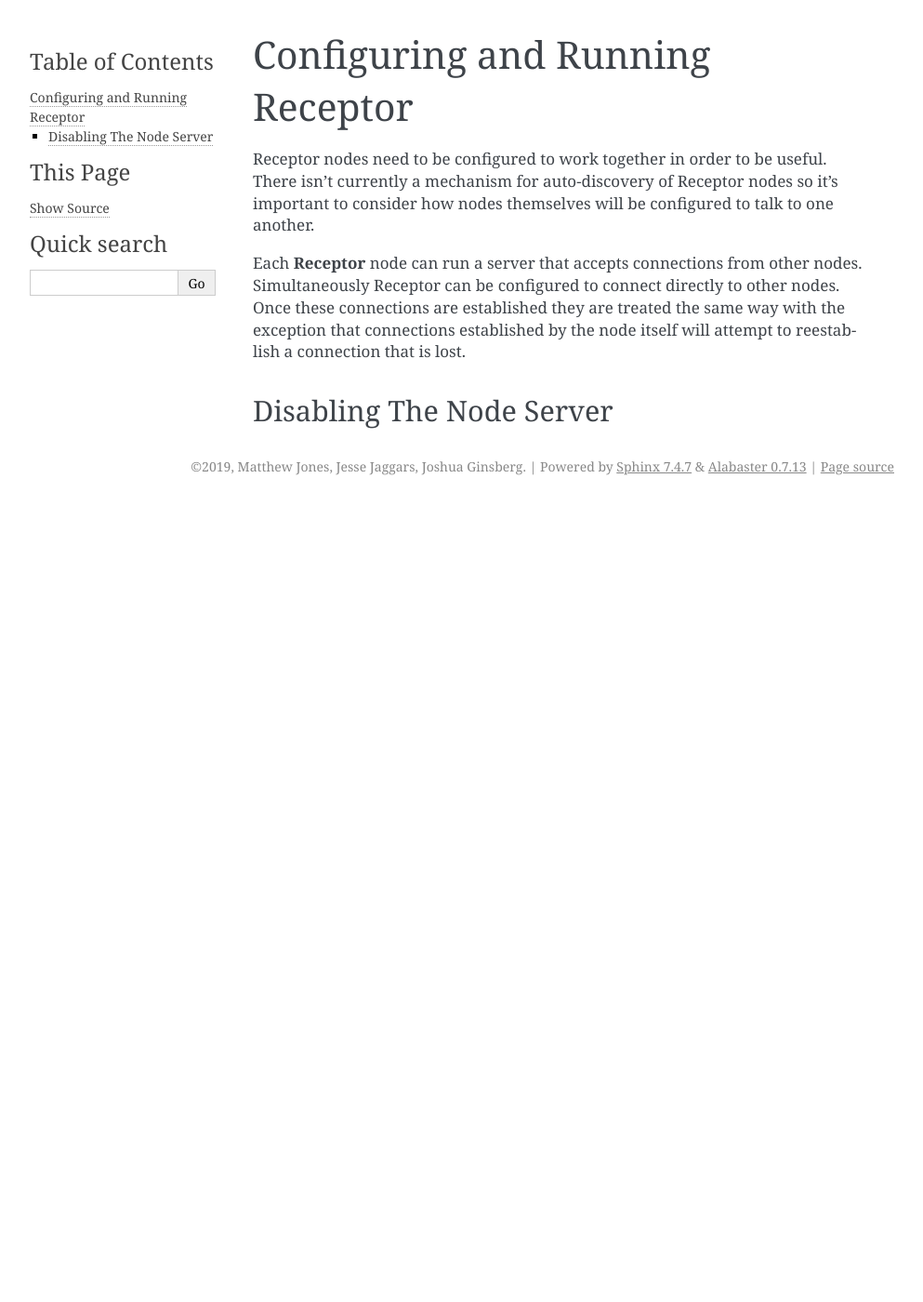
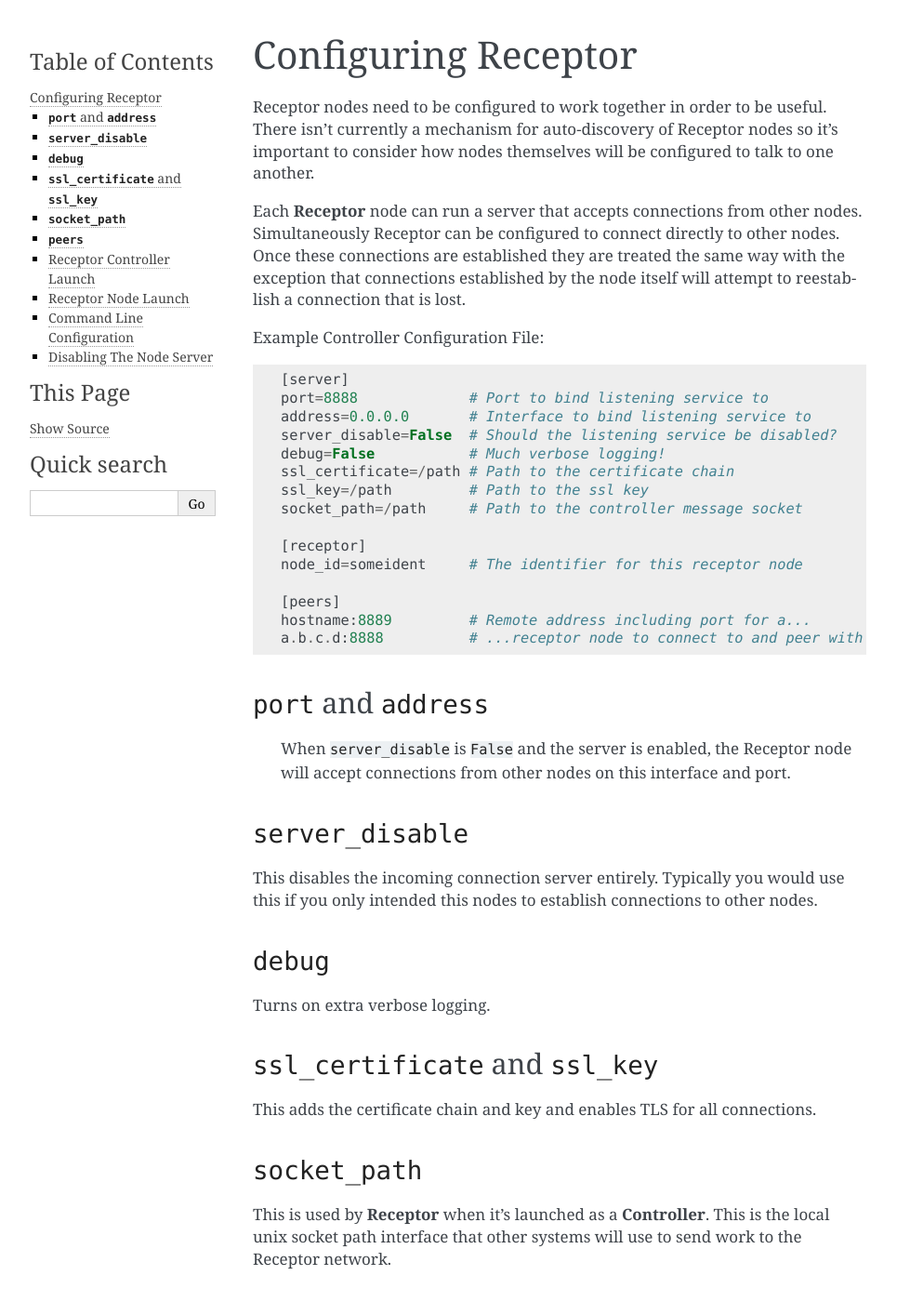
Before and after one commit to project-receptor/python-receptor, a Sphinx documentation site: the page built from docs/source/running.rst, in a window 1280 px wide and 1400 px high. Shown: the whole window at 93% size, without its empty margins (148-1141 px from the left). Built offline with Sphinx 7.4.7, drawn with Linux system fonts in a browser that asks for light colours; pages that are not in the unit, such as notebooks, are missing from menus; some of the changed text lies outside the part shown.

Commit message:
Launch details docs

```diff
--- a/docs/source/running.rst
+++ b/docs/source/running.rst
@@ -1,7 +1,7 @@
 .. _running:
 
-Configuring and Running Receptor
-================================
+Configuring Receptor
+====================
 
 Receptor nodes need to be configured to work together in order to be useful.
 There isn't currently a mechanism for auto-discovery of Receptor nodes so it's
@@ -14,5 +14,80 @@ nodes. Once these connections are established they are treated the same way
 with the exception that connections established by the node itself will attempt
 to reestablish a connection that is lost.
 
+Example Controller Configuration File::
+
+  [server]
+  port=8888             # Port to bind listening service to
+  address=0.0.0.0       # Interface to bind listening service to
+  server_disable=False  # Should the listening service be disabled?
+  debug=False           # Much verbose logging!
+  ssl_certificate=/path # Path to the certificate chain
+  ssl_key=/path         # Path to the ssl key
+  socket_path=/path     # Path to the controller message socket
+
+  [receptor]
+  node_id=someident     # The identifier for this receptor node
+
+  [peers]
+  hostname:8889         # Remote address including port for a...
+  a.b.c.d:8888          # ...receptor node to connect to and peer with
+
+
+``port`` and ``address``
+-------------------------
+
+ When ``server_disable`` is ``False`` and the server is enabled, the Receptor
+ node will accept connections from other nodes on this interface and port.
+
+
+``server_disable``
+------------------
+
+This disables the incoming connection server entirely. Typically you would use
+this if you only intended this nodes to establish connections to other nodes.
+
+``debug``
+---------
+
+Turns on extra verbose logging.
+
+``ssl_certificate`` and ``ssl_key``
+-----------------------------------
+
+This adds the certificate chain and key and enables TLS for all connections.
+
+``socket_path``
+---------------
+
+This is used by **Receptor** when it's launched as a **Controller**. This is
+the local unix socket path interface that other systems will use to send work to
+the Receptor network.
+
+``peers``
+---------
+
+This is a list of addresses to connect to. There's no functional difference
+between these peers and nodes that connect to the server that your Receptor node
+is running.
+
+If the connection to these peers is interrupted then the Receptor node will
+attempt to re-establish the connection.
+
+
+Receptor Controller Launch
+--------------------------
+
+**Receptor** Controllers are special nodes in the Receptor network in that they
+are responsible for connecting other systems to the network in order to
+distribute work. They do this by starting a local unix socket that other
+services can connect to in order to send that work and receive results.
+
+
+Receptor Node Launch
+--------------------
+
+Command Line Configuration
+--------------------------
+
 Disabling The Node Server
 -------------------------
```
Also changed, not shown: docs/receptor_arch.png (added).
